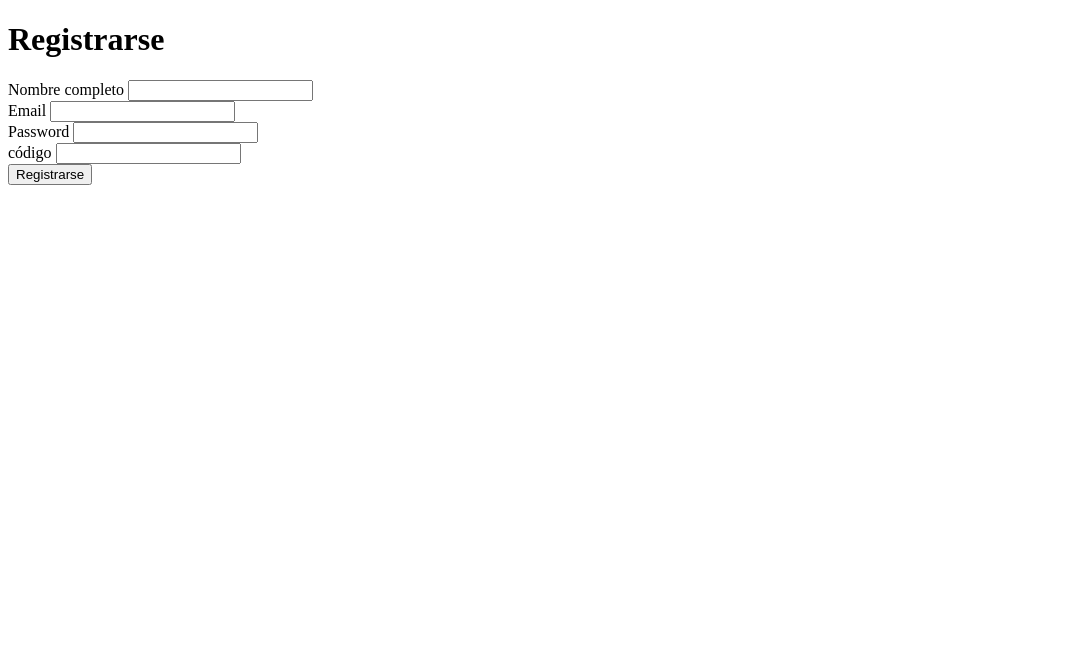
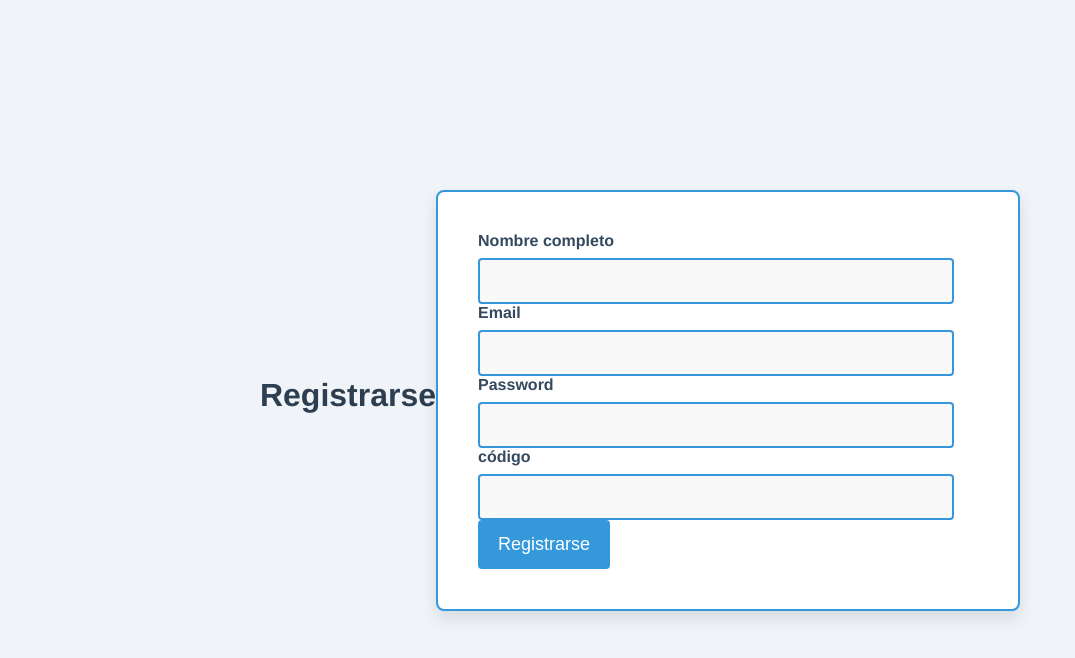
Before and after one commit to MchevezS/SistemaControlTiquetes, a website built with Parcel: page src/pages/Registro.html in a window 1280 px wide. Shown: the whole page, without its empty margins (0-1075 px from the left). Built offline with nearby package versions, Linux system fonts and the light colour scheme.

Commit message:
Creamos la estructura del login, luego comenzamos atrabajar con el j del login y validamos. le di estilo al registro y al login

```diff
--- /dev/null
+++ b/src/css/Registro.css
@@ -0,0 +1,79 @@
+
+body {
+    font-family: 'Helvetica Neue', Arial, sans-serif;
+    background-color: #f0f4f8; /* Fondo gris claro */
+    margin: 0;
+    padding: 0;
+    display: flex;
+    justify-content: center;
+    align-items: center;
+    height: 100vh;
+}
+
+
+h1 {
+
+    color: #2c3e50;
+    text-align: center;
+    margin-bottom: 30px;
+    font-size: 32px;
+}
+
+
+form {
+    background-color: #ffffff;
+    border-radius: 8px;
+    box-shadow: 0 8px 16px rgba(0, 0, 0, 0.1);
+    padding: 40px;
+    max-width: 500px;
+    width: 100%;
+    border: 2px solid #3498db;
+}
+
+
+.inputNombre,
+.inputEmail,
+.clave,
+.inputCodigo {
+    width: calc(100% - 24px);
+    padding: 12px;
+    border: 2px solid #3498db;
+    border-radius: 4px;
+    font-size: 16px;
+    box-sizing: border-box;
+    background-color: #f9f9f9;
+    transition: border-color 0.3s, background-color 0.3s;
+}
+
+.inputNombre:focus,
+.inputEmail:focus,
+.clave:focus,
+.inputCodigo:focus {
+    border-color: #2980b9;
+    background-color: #ffffff;
+}
+
+
+label {
+    display: block;
+    font-weight: 600;
+    margin-bottom: 8px;
+    color: #34495e;
+}
+
+
+.btnRegistrarse {
+    background-color: #3498db;
+    color: white;
+    border: none;
+    padding: 14px 20px;
+    border-radius: 4px;
+    font-size: 18px;
+    cursor: pointer;
+    transition: background-color 0.3s, transform 0.2s;
+}
+
+.btnRegistrarse:hover {
+    background-color: #2980b9;
+    transform: scale(1.05);
+}
--- a/src/pages/Registro.html
+++ b/src/pages/Registro.html
@@ -4,6 +4,7 @@
     <meta charset="UTF-8">
     <meta name="viewport" content="width=device-width, initial-scale=1.0">
     <title>Registro</title>
+    <link rel="stylesheet" href="/src/css/Registro.css">
 </head>
 <body>
 
```
Also changed, not shown: db.json (+21 -0 lines), src/js/Login.js (+46 -0 lines), src/pages/Login.html (+5 -1 lines), dist/Login.html (added), dist/Registro.html, src/css/Login.css (added), 7 other files.
